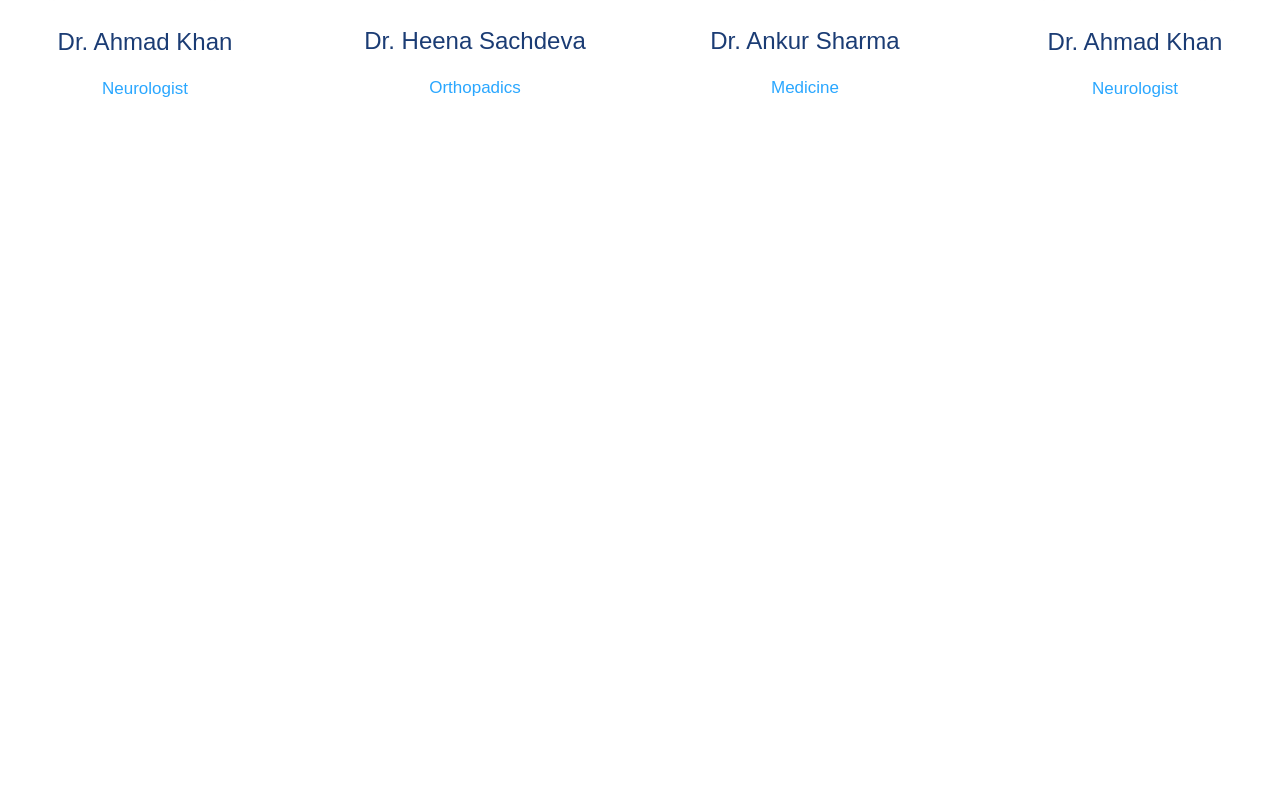
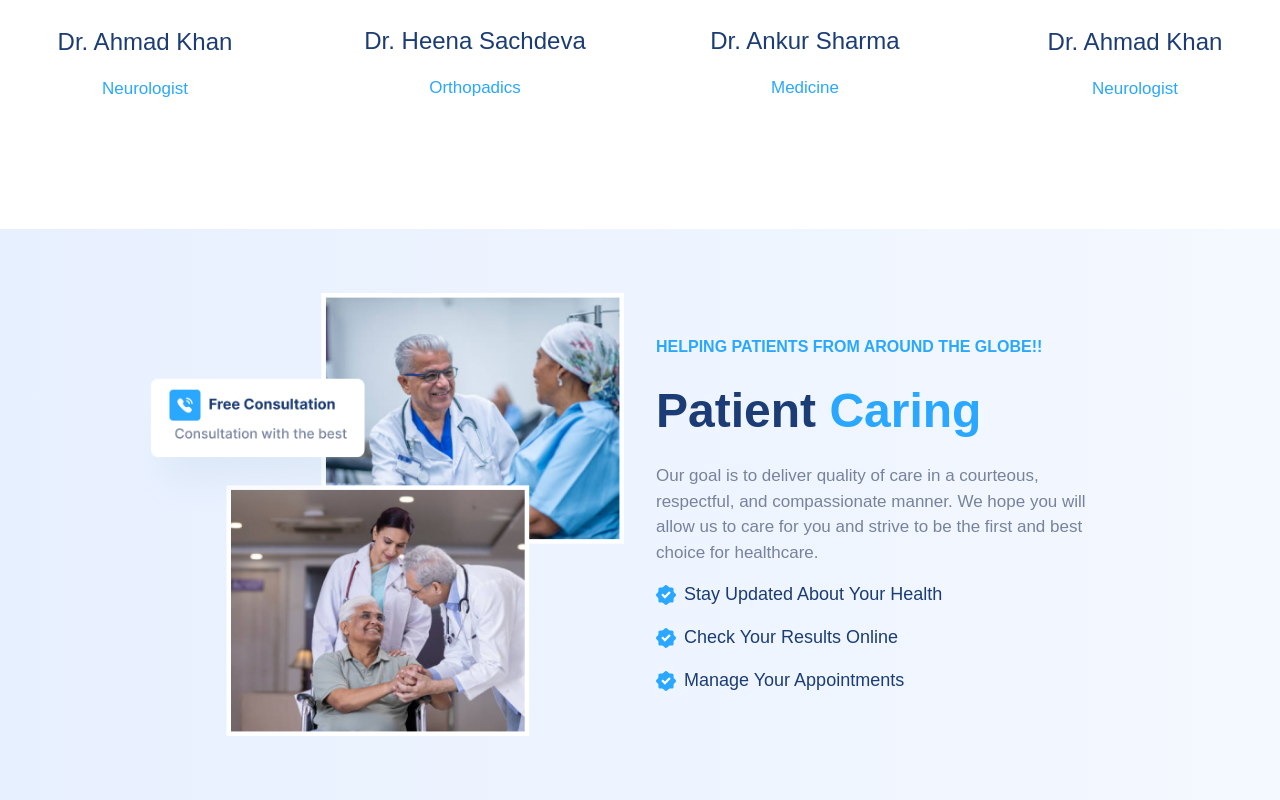
Before and after one commit to Narendra-kumar34/medify, a React (Create React App) app: page / in a window 1280 px wide. Shown: the part 2402-3202 px from the top of the page. Before the commit the page ends 2631 px from the top, so only its background shows below. Built offline with nearby package versions, Linux system fonts and the light colour scheme; no server answers.

Commit message:
added patient caring

```diff
--- a/src/components/FindBySpecialisation/Specialisation.js
+++ b/src/components/FindBySpecialisation/Specialisation.js
@@ -26,7 +26,7 @@ export default function Specialisation() {
     <div className={styles.wrapper}>
       <h1 style={{ color: "rgba(27, 60, 116, 1)" }}>Find by specialisation</h1>
       <div className={styles.blocksWrapper}>
-        {data.map((block) => <div className={styles.block}><img src={block.image} alt="specialisationImage" /><div>{block.title}</div></div>)}
+        {data.map((block, idx) => <div className={styles.block} key={idx}><img src={block.image} alt="specialisationImage" /><div>{block.title}</div></div>)}
       </div>
       <Button value="View All" />
     </div>
--- /dev/null
+++ b/src/components/PatientCaring/PatientCaring.js
@@ -0,0 +1,45 @@
+import React from "react";
+import styles from "./PatientCaring.module.css";
+import Pic from "../../assets/PatientCaringPic.png";
+import { ReactComponent as Icon } from "../../assets/VerifyIcon.svg";
+
+export default function PatientCaring() {
+  return (
+    <div className={styles.wrapper}>
+      <div className={styles.picture}>
+        <img src={Pic} alt="Pic" />
+      </div>
+      <div className={styles.content}>
+        <div style={{ color: "rgba(42, 167, 255, 1)", fontSize: "16px", fontWeight: "600" }}>
+          HELPING PATIENTS FROM AROUND THE GLOBE!!
+        </div>
+        <h1 style={{ color: "rgba(27, 60, 116, 1)", fontSize: "48px", fontWeight: "600" }}>
+          Patient <span style={{ color: "rgba(42, 167, 255, 1)" }}>Caring</span>
+        </h1>
+        <div style={{ color: "rgba(119, 130, 157, 1)", fontSize: "17px", fontWeight: "500" }}>
+          Our goal is to deliver quality of care in a courteous, respectful, and
+          compassionate manner. We hope you will allow us to care for you and
+          strive to be the first and best choice for healthcare.
+        </div>
+        <div className={styles.line}>
+          <Icon />
+          <div style={{ color: "rgba(27, 60, 116, 1)", fontSize: "18px", fontWeight: "500" }}>
+            Stay Updated About Your Health
+          </div>
+        </div>
+        <div className={styles.line}>
+          <Icon />
+          <div style={{ color: "rgba(27, 60, 116, 1)", fontSize: "18px", fontWeight: "500" }}>
+            Check Your Results Online
+          </div>
+        </div>
+        <div className={styles.line}>
+          <Icon />
+          <div style={{ color: "rgba(27, 60, 116, 1)", fontSize: "18px", fontWeight: "500" }}>
+            Manage Your Appointments
+          </div>
+        </div>
+      </div>
+    </div>
+  );
+}
--- /dev/null
+++ b/src/components/PatientCaring/PatientCaring.module.css
@@ -0,0 +1,23 @@
+.wrapper {
+    background-image: linear-gradient(to right, rgba(231, 240, 255, 1), rgba(232, 241, 255, 0.47));
+    padding: 4rem 8rem;
+    display: grid;
+    grid-template-columns: 1fr 1fr;
+    gap: 2rem;
+}
+
+.content {
+    padding-right: 2rem;
+    display: flex;
+    flex-direction: column;
+    align-items: flex-start;
+    justify-content: center;
+    gap: 1rem;
+}
+
+.line {
+    display: flex;
+    align-items: center;
+    justify-content: center;
+    gap: 0.5rem;
+}
--- a/src/pages/LandingPage/LandingPage.js
+++ b/src/pages/LandingPage/LandingPage.js
@@ -10,6 +10,7 @@ import Specialisation from "../../components/FindBySpecialisation/Specialisation
 import Doctor1 from "../../assets/docPic1.png";
 import Doctor2 from "../../assets/docPic2.png";
 import Doctor3 from "../../assets/docPic3.png";
+import PatientCaring from "../../components/PatientCaring/PatientCaring";
 
 const swiperData = [
   SwiperPic1,
@@ -51,6 +52,7 @@ export default function LandingPage() {
           </div>
         )}
       />
+      <PatientCaring />
     </div>
   );
 }
```
Also changed, not shown: src/assets/PatientCaringPic.png (added), src/assets/VerifyIcon.svg (added).
